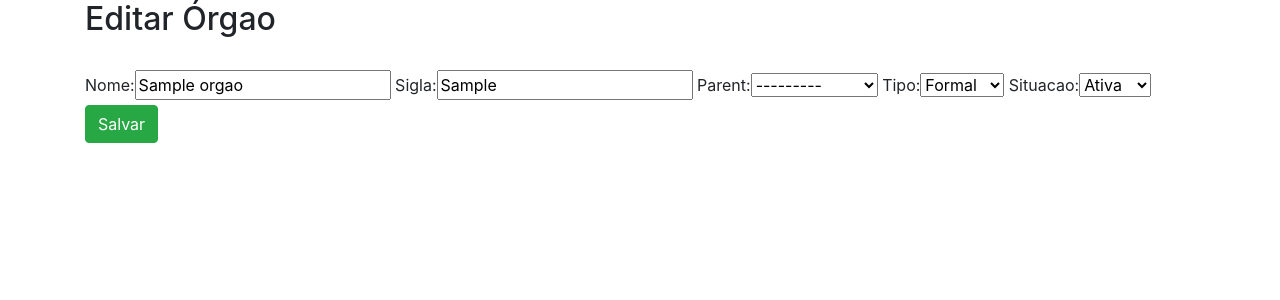
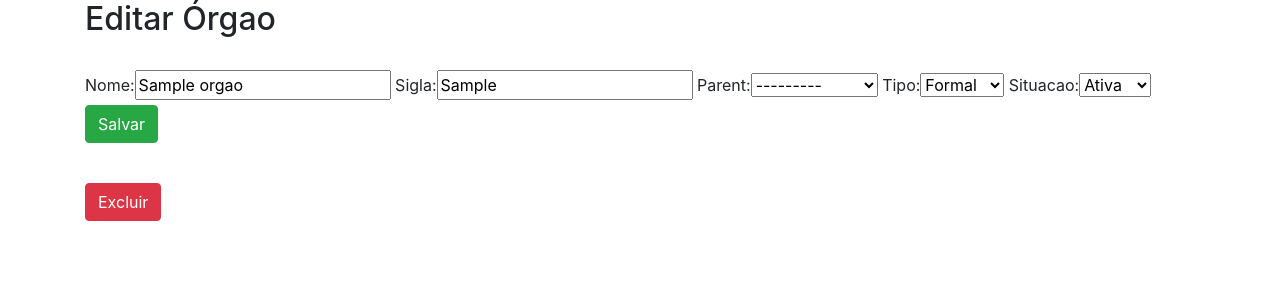
Before and after one commit to wmfinamore/proto-fiesta, a Django app: page /orgaos/editar/1/ in a window 1280 px wide. Shown: the part 56-356 px from the top of the page. Run offline with Django 3.2, Linux system fonts and the light colour scheme; tables that the repository leaves empty hold one stand-in row (values such as "Sample post"); parts of the project's set-up code (start-up, migrations or seed data) failed here and were passed over; some libraries are stand-ins or nearby versions.

Commit message:
Included link to Orgao Delete view

```diff
--- a/apps/orgaos/templates/orgaos/orgao_form.html
+++ b/apps/orgaos/templates/orgaos/orgao_form.html
@@ -13,5 +13,9 @@
         {{ form|bootstrap }}
         <input type="submit" value="Salvar" class="btn btn-success">
     </form>
+    <br>
+    {% if orgao %}
+        <a href="{% url 'orgao_excluir' orgao.id %}" class="btn btn-danger">Excluir</a>
+    {% endif %}
 
 {% endblock %}
```
